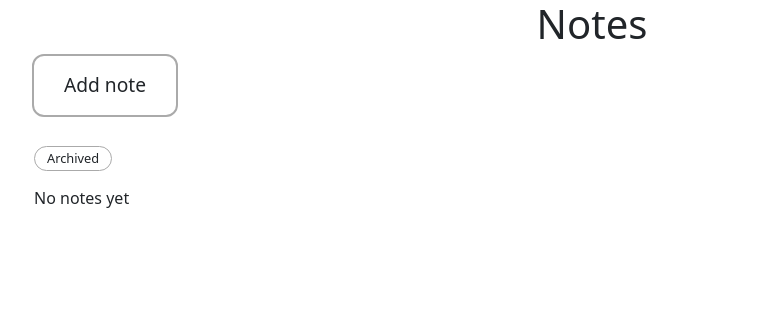
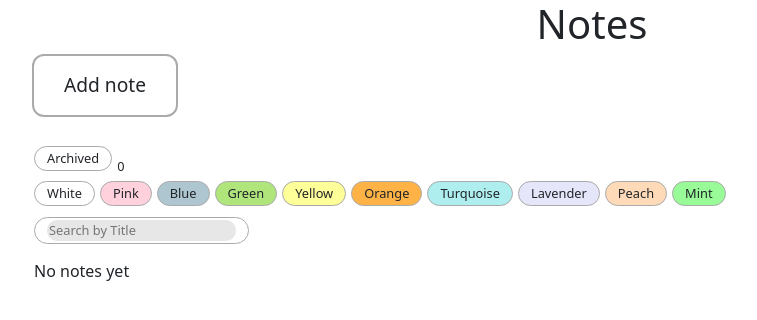
Before and after one commit to smitvadher/react-notes-app-demo, a React (Vite) app: page / in a window 1280 px wide. Shown: the top 320 px of the page, without its empty margins (48-805 px from the left). Built offline with nearby package versions, Linux system fonts and the light colour scheme.

Commit message:
Restructure Filters and added more filters

```diff
--- /dev/null
+++ b/src/Components/Filter/ArrayFilter.tsx
@@ -0,0 +1,43 @@
+import { FilterComponentProps } from "../../Shared/Types";
+import { FontAwesomeIcon } from "@fortawesome/react-fontawesome";
+import { faCheck } from "@fortawesome/free-solid-svg-icons";
+
+const ArrayFilter = ({ filter, onToggleFilter }: FilterComponentProps) => {
+  const toggleFilter = (value: string) => {
+    if (!Array.isArray(filter.selected)) {
+      return;
+    }
+    const selectedValues = filter.selected.includes(value)
+      ? filter.selected.filter((prevSelected) => prevSelected !== value)
+      : [...filter.selected, value];
+
+    onToggleFilter({ ...filter, selected: selectedValues });
+  };
+
+  return (
+    filter.options?.length &&
+    filter.options.map((option) => {
+      let selected =
+        Array.isArray(filter.selected) && filter.selected.includes(option);
+      return (
+        <li
+          key={option}
+          className={`capsule ${selected ? "active" : ""}`}
+          title={selected ? `Filterd by ${option}` : ""}
+          onClick={() => toggleFilter(option)}
+        >
+          {option}
+          {selected && (
+            <FontAwesomeIcon
+              className="action-btn icon active"
+              icon={faCheck}
+              onClick={() => toggleFilter(option)}
+            />
+          )}
+        </li>
+      );
+    })
+  );
+};
+
+export default ArrayFilter;
--- /dev/null
+++ b/src/Components/Filter/BackgroundFilter.tsx
@@ -0,0 +1,49 @@
+import { Background, FilterComponentProps } from "../../Shared/Types";
+import { FontAwesomeIcon } from "@fortawesome/react-fontawesome";
+import { faCheck } from "@fortawesome/free-solid-svg-icons";
+
+const BackgroundFilter = ({ filter, onToggleFilter }: FilterComponentProps) => {
+  const toggleFilter = (value: string) => {
+    if (!Array.isArray(filter.selected)) {
+      return;
+    }
+
+    const selectedValues = filter.selected.includes(value)
+      ? filter.selected.filter((prevSelected) => prevSelected !== value)
+      : [...filter.selected, value];
+
+    onToggleFilter({ ...filter, selected: selectedValues });
+  };
+
+  return (
+    filter.options?.length && (
+      <ul className="background-filters">
+        {filter.options.map((option: Background) => {
+          let selected =
+            Array.isArray(filter.selected) &&
+            filter.selected.includes(option.value);
+          return (
+            <li
+              key={`${option.name}-${option.value}`}
+              className={`capsule ${selected ? "active" : ""}`}
+              title={selected ? `Filterd by ${option.name}` : ""}
+              onClick={() => toggleFilter(option.value)}
+              style={{ backgroundColor: option.value }}
+            >
+              {option.name}
+              {selected && (
+                <FontAwesomeIcon
+                  className="action-btn icon active"
+                  icon={faCheck}
+                  onClick={() => toggleFilter(option.value)}
+                />
+              )}
+            </li>
+          );
+        })}
+      </ul>
+    )
+  );
+};
+
+export default BackgroundFilter;
--- /dev/null
+++ b/src/Components/Filter/BooleanFilter.tsx
@@ -0,0 +1,30 @@
+import { FilterComponentProps } from "../../Shared/Types";
+import { FontAwesomeIcon } from "@fortawesome/react-fontawesome";
+import { faCheck } from "@fortawesome/free-solid-svg-icons";
+
+const BooleanFilter = ({ filter, onToggleFilter }: FilterComponentProps) => {
+  const toggleFilter = () => {
+    onToggleFilter({ ...filter, selected: !(filter.selected as boolean) });
+  };
+
+  const selected = filter.selected as boolean;
+  return (
+    <li
+      key={filter.key}
+      className={`capsule ${selected ? "active" : ""}`}
+      title={selected ? `Filterd by ${filter.label}` : ""}
+      onClick={toggleFilter}
+    >
+      {filter.label}
+      {selected && (
+        <FontAwesomeIcon
+          className="action-btn icon active"
+          icon={faCheck}
+          onClick={toggleFilter}
+        />
+      )}
+    </li>
+  );
+};
+
+export default BooleanFilter;
--- a/src/Components/Filter/Filters.tsx
+++ b/src/Components/Filter/Filters.tsx
@@ -1,8 +1,15 @@
 import { useContext, useEffect, useState } from "react";
 import { FontAwesomeIcon } from "@fortawesome/react-fontawesome";
-import { faCheck, faTimes } from "@fortawesome/free-solid-svg-icons";
+import { faTimes } from "@fortawesome/free-solid-svg-icons";
 import { NotesContext, NotesContextProps } from "../../Context/NotesContext";
-import { Filter as FilterObj, Note as NoteObj } from "../../Shared/Types";
+import {
+  FilterComponentProps,
+  Filter as FilterObj,
+  Note as NoteObj,
+} from "../../Shared/Types";
+import BooleanFilter from "./BooleanFilter";
+import ArrayFilter from "./ArrayFilter";
+import StringFilter from "./StringFilter";
 
 interface LabelsProps {
   filteredNotes: (notes: NoteObj[]) => void;
@@ -15,28 +22,12 @@ const Filters = ({ filteredNotes }: LabelsProps) => {
 
   const [removeOption, setRemoveOption] = useState(false);
 
-  const toggleFilter = (filter: FilterObj) => {
+  const toggleFilter = (updatedFilter: FilterObj) => {
     setFilters(
       filters.map((prevFilter) =>
-        prevFilter.key === filter.key ? filter : prevFilter
+        prevFilter.key === updatedFilter.key ? updatedFilter : prevFilter
       )
     );
-  };
-
-  const toggleBooleanFilter = (filter: FilterObj) => {
-    toggleFilter({ ...filter, selected: !(filter.selected as boolean) });
-  };
-
-  const toggleArrayFilter = (filter: FilterObj, value: string) => {
-    if (!Array.isArray(filter.selected)) {
-      return;
-    }
-
-    const selectedValues = filter.selected.includes(value)
-      ? filter.selected.filter((prevSelected) => prevSelected !== value)
-      : [...filter.selected, value];
-
-    toggleFilter({ ...filter, selected: selectedValues });
   };
 
   const handleOnFilterChange = () => {
@@ -44,6 +35,19 @@ const Filters = ({ filteredNotes }: LabelsProps) => {
       return filters.every((filter) => {
         if (filter.valueType === "boolean") {
           return note[filter.key] == filter.selected;
+        } else if (filter.valueType === "string") {
+          if (Array.isArray(filter.selected)) {
+            return (
+              filter.selected.length === 0 ||
+              filter.selected.some((selected) => note[filter.key] == selected)
+            );
+          } else {
+            return (
+              !filter.selected ||
+              (note[filter.key] as string).indexOf(filter.selected as string) >
+                -1
+            );
+          }
         } else if (Array.isArray(filter.selected)) {
           return (
             filter.selected.length === 0 ||
@@ -72,62 +76,44 @@ const Filters = ({ filteredNotes }: LabelsProps) => {
       filters.some(
         (filter) =>
           filter.selected === true ||
+          (filter.selected as string).length > 0 ||
           (Array.isArray(filter.selected) && filter.selected.length > 0)
       )
     );
   }, [filters]);
 
+  const renderFunctionMap: { [key: string]: React.FC<FilterComponentProps> } = {
+    boolean: BooleanFilter,
+    array: ArrayFilter,
+    string: StringFilter,
+  };
+
   return (
     <div className="filters">
       <ul className="capsules">
         {filters.map((filter) => {
-          if (filter.valueType === "boolean") {
-            let selected = filter.selected;
+          if (filter.component) {
             return (
-              <li
+              <filter.component
                 key={filter.key}
-                className={`capsule ${selected ? "active" : ""}`}
-                title={selected ? `Filterd by ${filter.label}` : ""}
-                onClick={() => toggleBooleanFilter(filter)}
-              >
-                {filter.label}
-                {selected && (
-                  <FontAwesomeIcon
-                    className="action-btn icon active"
-                    icon={faCheck}
-                    onClick={() => toggleBooleanFilter(filter)}
-                  />
-                )}
-              </li>
+                filter={filter}
+                onToggleFilter={toggleFilter}
+              />
             );
-          } else if (filter.valueType === "array" && filter.options?.length) {
-            return filter.options.map((option) => {
-              let selected =
-                Array.isArray(filter.selected) &&
-                filter.selected.includes(option);
-              return (
-                <li
-                  key={option}
-                  className={`capsule ${selected ? "active" : ""}`}
-                  title={selected ? `Filterd by ${option}` : ""}
-                  onClick={() => toggleArrayFilter(filter, option)}
-                >
-                  {option}
-                  {selected && (
-                    <FontAwesomeIcon
-                      className="action-btn icon active"
-                      icon={faCheck}
-                      onClick={() => toggleArrayFilter(filter, option)}
-                    />
-                  )}
-                </li>
-              );
-            });
+          } else {
+            const FilterComponent = renderFunctionMap[filter.valueType];
+            return (
+              <FilterComponent
+                key={filter.key}
+                filter={filter}
+                onToggleFilter={toggleFilter}
+              />
+            );
           }
-          return null;
         })}
         {removeOption && (
           <li
+            key={"remove-filters"}
             className="capsule reset active"
             title="Reset filters"
             onClick={resetFilters}
--- /dev/null
+++ b/src/Components/Filter/StringFilter.tsx
@@ -0,0 +1,31 @@
+import { FilterComponentProps } from "../../Shared/Types";
+import { FontAwesomeIcon } from "@fortawesome/react-fontawesome";
+import { faCheck } from "@fortawesome/free-solid-svg-icons";
+import { ChangeEvent } from "react";
+
+const StringFilter = ({ filter, onToggleFilter }: FilterComponentProps) => {
+  const toggleFilter = (e: ChangeEvent<HTMLInputElement>) => {
+    onToggleFilter({ ...filter, selected: e.target.value });
+  };
+
+  let selected = filter.selected as string;
+  return (
+    <li
+      key={filter.key}
+      className={`capsule ${selected ? "active" : ""}`}
+      title={selected ? `Filterd by ${selected}` : ""}
+    >
+      <input
+        type="text"
+        onChange={toggleFilter}
+        placeholder={`Search by ${filter.label}`}
+        value={filter.selected as string}
+      ></input>
+      {selected && (
+        <FontAwesomeIcon className="action-btn icon active" icon={faCheck} />
+      )}
+    </li>
+  );
+};
+
+export default StringFilter;
--- a/src/Components/Note/NotePopup.tsx
+++ b/src/Components/Note/NotePopup.tsx
@@ -31,7 +31,7 @@ const NotePopup = ({ open = false, onClose }: NotePopupProps) => {
     isChecked: false,
     isPinned: false,
     isArchived: false,
-    color: "",
+    color: "#ffffff",
     content: "",
     labels: [],
   };
--- a/src/Constants/Strings.ts
+++ b/src/Constants/Strings.ts
@@ -7,12 +7,11 @@ export const StorageKeys = {
 };
 
 export const Backgrounds: Background[] = [
-  { name: "None", value: "" },
+  { name: "White", value: "#ffffff" },
   { name: "Pink", value: "#ffd1dc" },
   { name: "Blue", value: "#aec6cf" },
   { name: "Green", value: "#b0e57c" },
   { name: "Yellow", value: "#ffff99" },
-  { name: "Purple", value: "#b19cd9" },
   { name: "Orange", value: "#ffb347" },
   { name: "Turquoise", value: "#afeeee" },
   { name: "Lavender", value: "#e6e6fa" },
--- a/src/index.css
+++ b/src/index.css
@@ -298,7 +298,7 @@ input[type="checkbox"] {
 .capsules .action-btn {
   display: none !important;
   position: absolute;
-  top: 50%;
+  top: 48%;
   right: 2px;
   width: 10px !important;
   height: 10px !important;
@@ -385,3 +385,7 @@ input[type="checkbox"] {
   width: 12px;
   height: 12px;
 }
+
+.background-filters {
+  padding: 5px 0;
+}
```
Also changed, not shown: src/Provider/NotesProvider.tsx (+18 -1 lines), src/Shared/Types.ts (+8 -2 lines).
